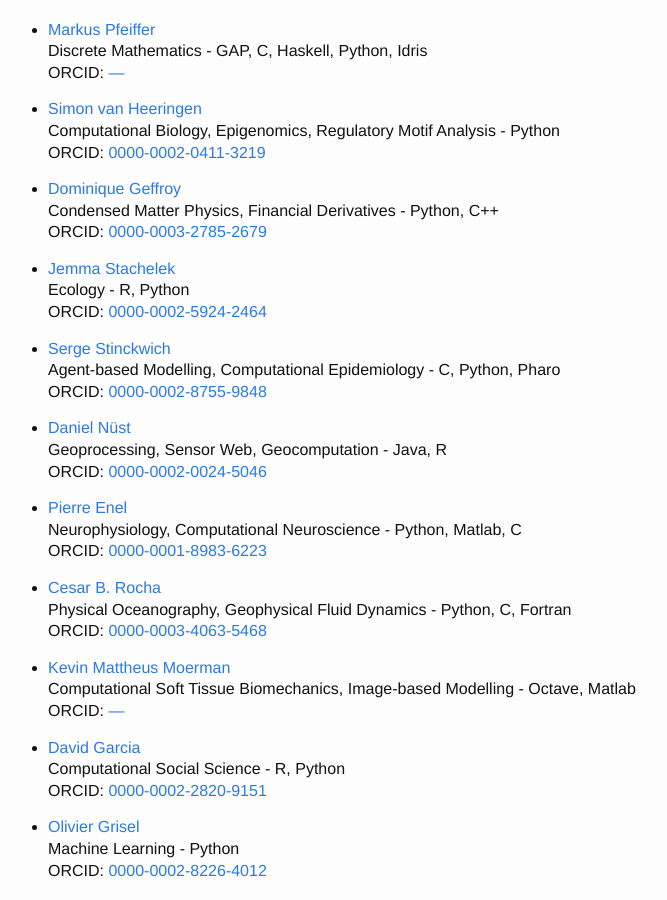
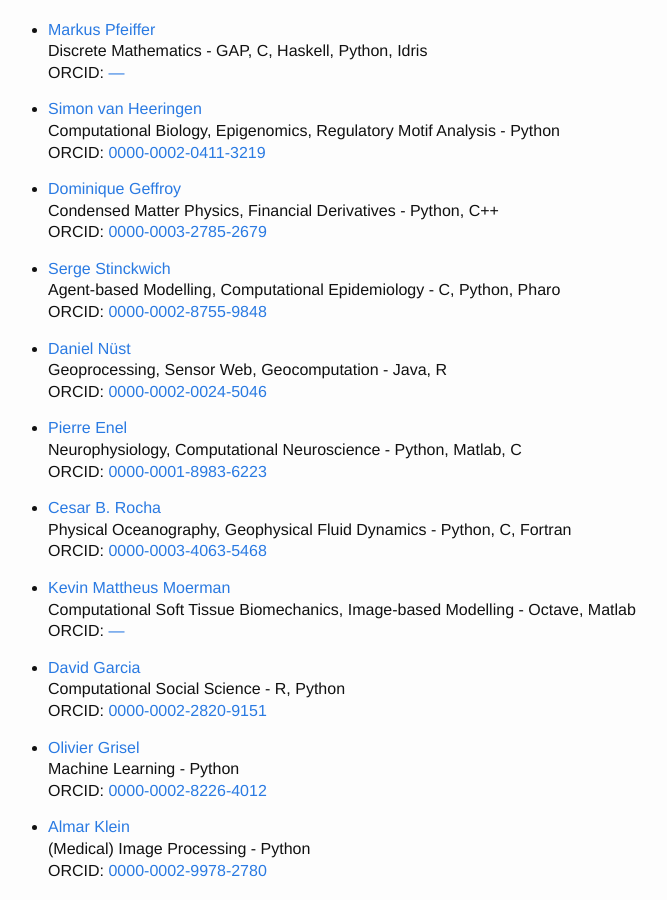
Before and after one commit to ReScience/rescience.github.io, a Jekyll site: the page built from 04-board.md, in a window 1280 px wide and 900 px high, scrolled down 4563 px. Shown: the whole window, without its empty margins (252-919 px from the left). Built offline with Jekyll 4.4.1, drawn with Linux system fonts in a browser that asks for light colours; our own code applies the rules of GitHub Pages for plain Markdown files.

Commit message:
remove jsta as reviewer

```diff
--- a/04-board.md
+++ b/04-board.md
@@ -261,10 +261,6 @@
 * [Dominique Geffroy](https://github.com/dombrno)
   Condensed Matter Physics, Financial Derivatives - Python, C++
   ORCID: [0000-0003-2785-2679](http://orcid.org/0000-0003-2785-2679)
-
-* [Jemma Stachelek](https://github.com/jsta)
-  Ecology - R, Python
-  ORCID: [0000-0002-5924-2464](https://orcid.org/0000-0002-5924-2464)
 
 * [Serge Stinckwich](https://github.com/SergeStinckwich)
   Agent-based Modelling, Computational Epidemiology - C, Python, Pharo
```
